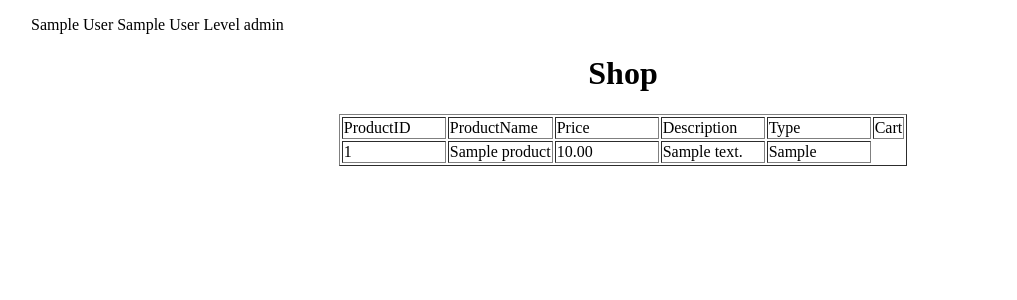
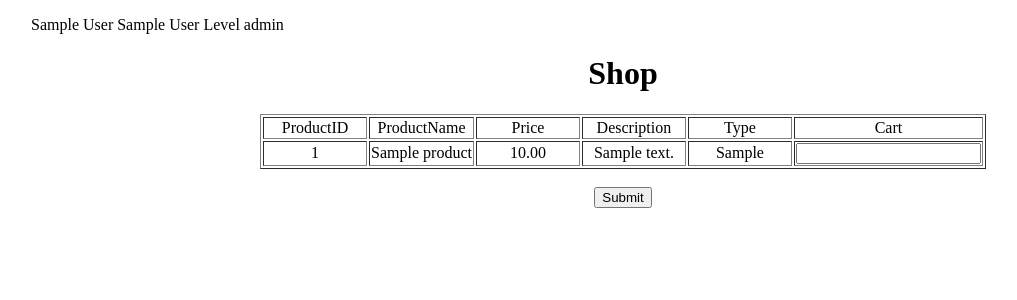
Before and after one commit to Nunthapop/sales_system, a PHP site: page /shop.php in a window 1280 px wide. Shown: the top 300 px of the page, without its empty margins (17-1034 px from the left). Run offline with PHP 8.4, Linux system fonts and the light colour scheme; the visitor is signed in with stand-in values (Sample User, id 1); tables that the repository leaves empty or names only in its code hold one stand-in row (values such as "Sample post").

Commit message:
Update shop.php

```diff
--- a/shop/shop.php
+++ b/shop/shop.php
@@ -7,12 +7,12 @@ include "../header/nav_cus.php";
 
 <head>
     <style>
-        ul li {
-            display: flex;
+        table {
             justify-content: center;
             align-items: center;
             margin: auto;
             padding: auto;
+            text-align: center;
         }
     </style>
 </head>
@@ -50,10 +50,13 @@ include "../header/nav_cus.php";
                     <td width="100">
                         <?= $row['product_type']; ?>
                     </td>
+                    <td><input Type="text" name="qty"></td>
                 </tr>
             <?php } ?>
         </table>
+        <br><input type="submit" name="submit">
     </center>
+
 </body>
 
 </html>
```
